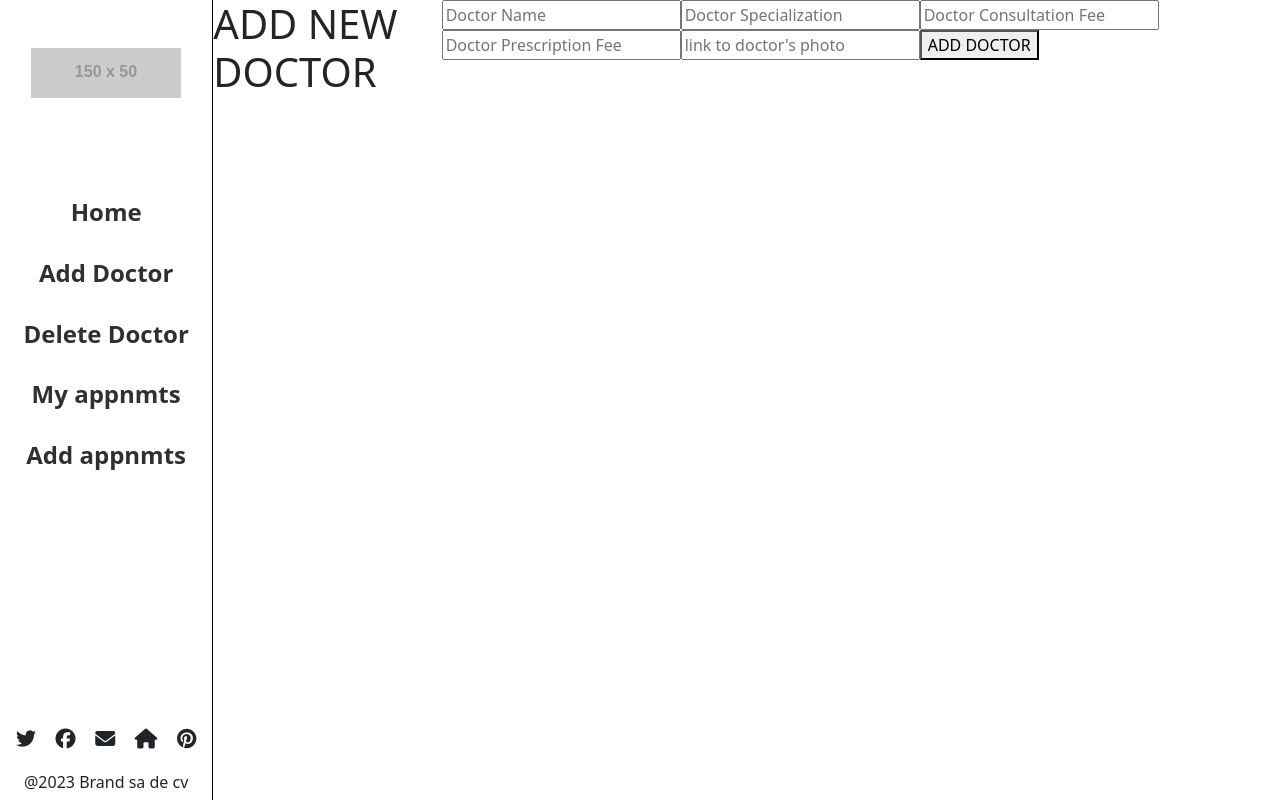
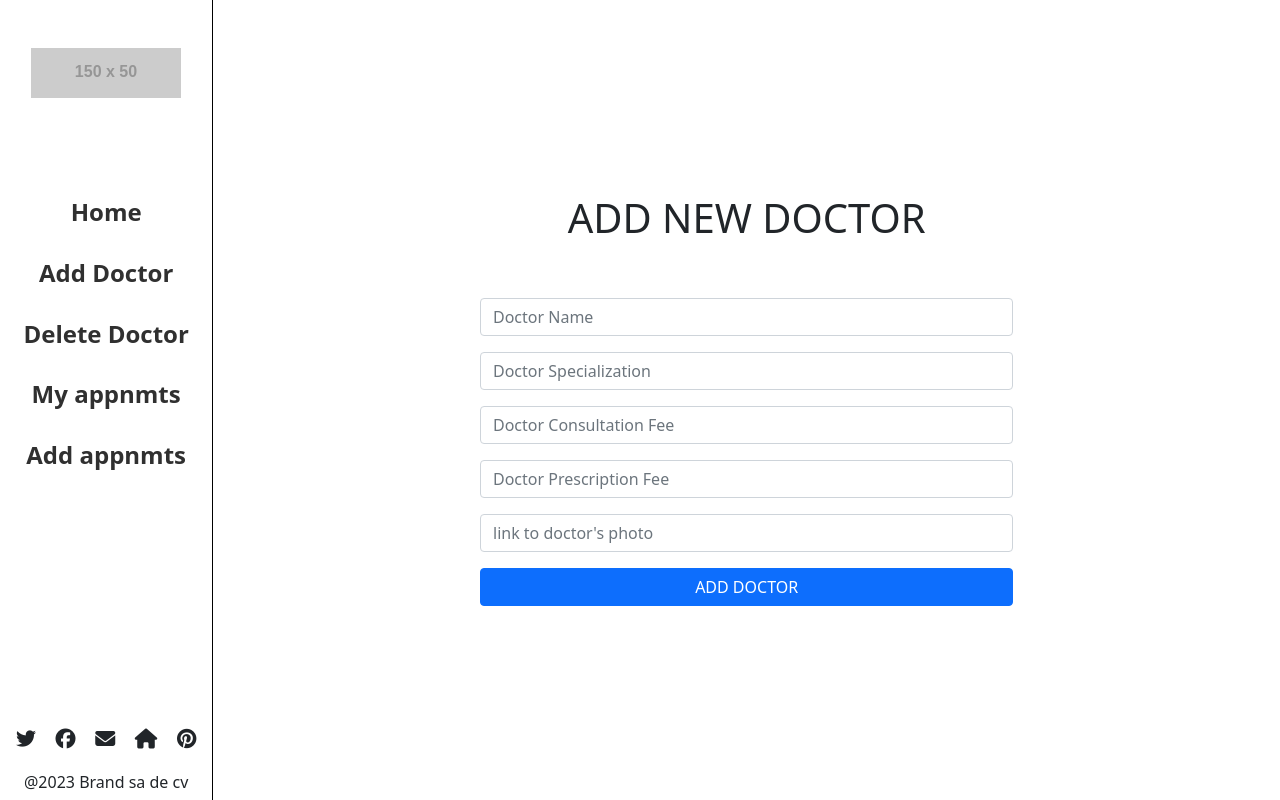
Before and after one commit to benja27/Doctor-Appoinments---Front-End, a React (Vite) app: page /add-doctor in a window 1280 px wide. Built offline with nearby package versions, Linux system fonts and the light colour scheme.

Commit message:
Add styles to remove doctor

```diff
--- a/src/components/doctors/DeleteDoctorContainer.jsx
+++ b/src/components/doctors/DeleteDoctorContainer.jsx
@@ -2,6 +2,7 @@ import { useEffect } from 'react';
 import { useSelector, useDispatch } from 'react-redux';
 import { fetchDoctors, deleteDoctor } from '../../redux/doctors/doctorsSlice';
 import { fetchAppointments, deleteAppointment } from '../../redux/appointments/appointmentsSlice';
+import Side_menu from '../side_menu';
 
 export default function DeleteDoctorsContainer() {
   const { doctors, isLoading, error } = useSelector((state) => state.doctors);
@@ -45,26 +46,38 @@ export default function DeleteDoctorsContainer() {
   };
 
   return (
-    <>
-      <ul className="doctors-container">
-        <li className="doctor">Doctor</li>
-      </ul>
-      <div>
+    <div className='d-flex' >
+      <Side_menu />
+      <div className='d-flex vh-100 align-items-center justify-content-center flex-column c w-100' >
+
+      <div className="doctors-container mb-3">
+        <span className="doctor h2">Doctor</span>
+      </div>
+
+      <div className='d-flex flex-column gap-4 p-3' >
         {doctors.map((doctor) => (
-          <ul key={doctor.id}>
-            <li>
-              Name:
+          <div key={doctor.id} className='d-flex flex-column gap-3 align-items-center justify-content-center px-3 py-3' >
+            <div className='d-flex gap-3' >
+              <h6>Name:</h6>
               {doctor.name}
-            </li>
+            </div>
+            <div className='text-center' >
               <button
                 onClick={() => dispatch(handleDeleteDoctor(doctor.id))}
+                className='btn btn-danger'
                 type="button"
               >
                 Delete Doctor
               </button>
-          </ul>
+            </div>
+          </div>
         ))}
       </div>
-    </>
+
+    </div>
+    </div>
+
+
+
   );
 }
--- a/src/components/doctors/DoctorForm.jsx
+++ b/src/components/doctors/DoctorForm.jsx
@@ -30,42 +30,52 @@ export default function BookForm() {
   };
 
   return (
-    <div className='d-flex vh-100 p-0 m-0'  >
+    <div className='d-flex vh-100 p-0 m-0 '  >
       <Side_menu />
+
+      <div className='d-flex flex-column align-items-center justify-content-center gap-5  w-100' >
+
         <h1 className="add-new-book">ADD NEW DOCTOR</h1>
-      <div>
+
+        <div className='d-flex flex-column col-10 col-lg-6 gap-3' >
           <input
             type="text"
+            className='form-control'
             placeholder="Doctor Name"
             value={name}
             onChange={(e) => setName(e.target.value)}
           />
           <input
             type="text"
+            className='form-control'
             placeholder="Doctor Specialization"
             value={specialization}
             onChange={(e) => setSpecialization(e.target.value)}
           />
           <input
             type="number"
+            className='form-control'
             placeholder="Doctor Consultation Fee"
             value={consultationFee}
             onChange={(e) => setConsultationFee(e.target.value)}
           />
           <input
             type="number"
+            className='form-control'
             placeholder="Doctor Prescription Fee"
             value={prescriptionFee}
             onChange={(e) => setPrescriptionFee(e.target.value)}
           />
           <input
             type="text"
+            className='form-control'
             placeholder="link to doctor's photo"
             value={photo}
             onChange={(e) => setPhoto(e.target.value)}
           />
           <button
             aria-label="add-btn"
+            className='btn btn-primary'
             type="button"
             onClick={handleAddDoctor}
           >
@@ -73,5 +83,6 @@ export default function BookForm() {
           </button>
         </div>
       </div>
+    </div>
   );
 }
```
Lines whose indentation alone changed are shown as unchanged.
